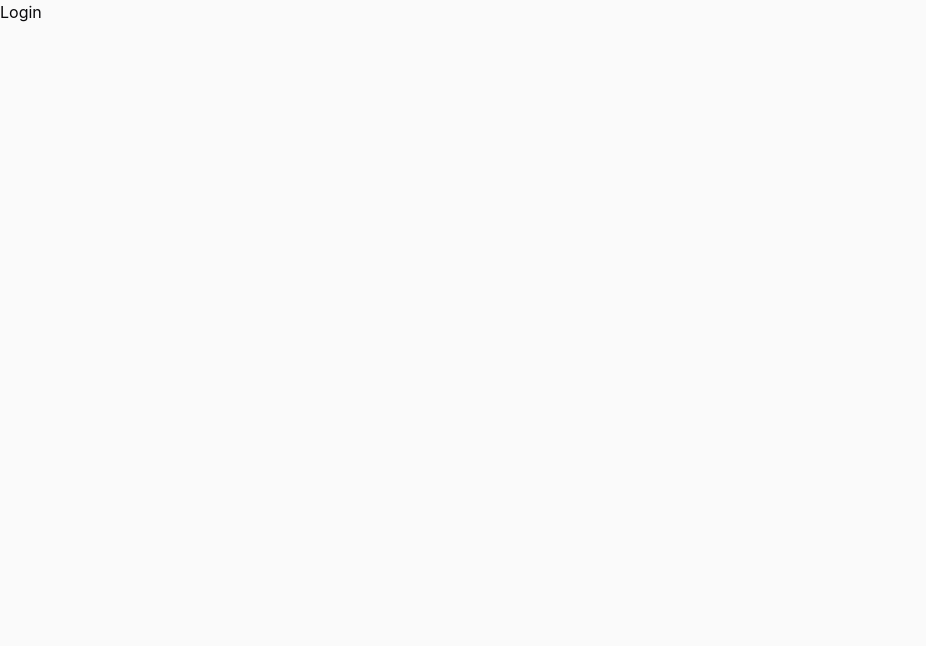
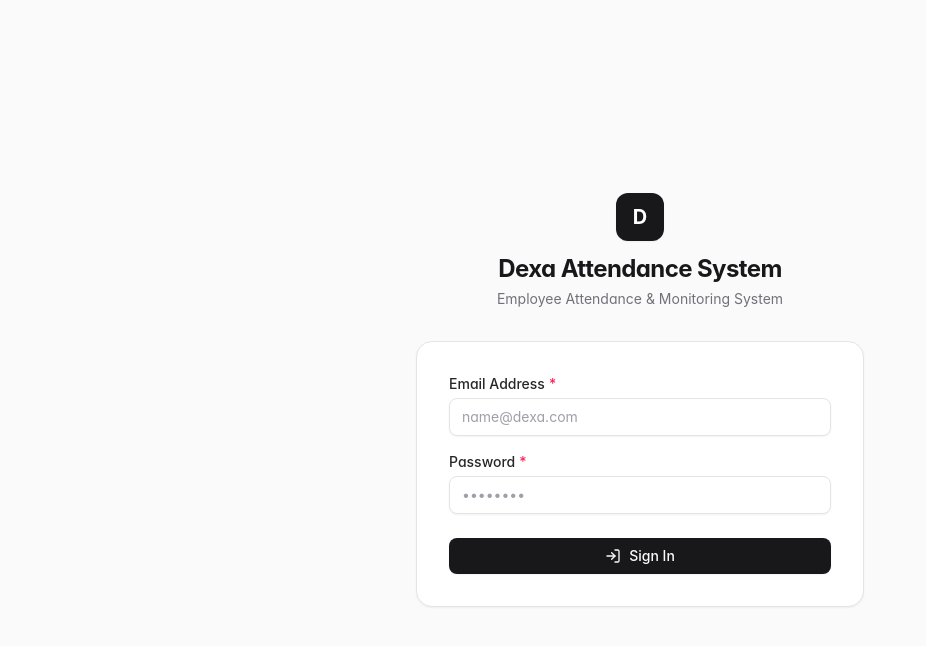
Before and after one commit to elroypedrokameo/attendance-system, a React (Vite) app in the folder frontend/: page /login in a window 1280 px wide. Shown: the top 646 px of the page, without its empty margins (0-926 px from the left). Built offline with nearby package versions, Linux system fonts and the light colour scheme.

Commit message:
feat: login screen

```diff
--- /dev/null
+++ b/frontend/src/components/ui/Button.tsx
@@ -0,0 +1,47 @@
+import React from "react";
+import { Loader2 } from "lucide-react";
+
+interface ButtonProps extends React.ButtonHTMLAttributes<HTMLButtonElement> {
+  variant?: "primary" | "secondary" | "danger" | "outline";
+  isLoading?: boolean;
+  icon?: React.ReactNode;
+}
+
+export const Button: React.FC<ButtonProps> = ({
+  children,
+  variant = "primary",
+  isLoading = false,
+  disabled,
+  icon,
+  className = "",
+  ...props
+}) => {
+  const baseStyles =
+    "inline-flex items-center justify-center gap-2 px-4 py-2 text-sm font-medium rounded-lg transition-colors duration-150 focus:outline-none focus:ring-2 focus:ring-offset-2 disabled:opacity-50 disabled:cursor-not-allowed cursor-pointer";
+
+  const variants = {
+    primary:
+      "bg-zinc-900 text-zinc-50 hover:bg-zinc-800 focus:ring-zinc-950 shadow-xs",
+    secondary:
+      "bg-zinc-100 text-zinc-900 hover:bg-zinc-200/80 focus:ring-zinc-400",
+    danger:
+      "bg-rose-600 text-white hover:bg-rose-700 focus:ring-rose-500 shadow-xs",
+    outline:
+      "border border-zinc-200 bg-white text-zinc-800 hover:bg-zinc-50 hover:text-zinc-900 focus:ring-zinc-400 shadow-xs",
+  };
+
+  return (
+    <button
+      disabled={disabled || isLoading}
+      className={`${baseStyles} ${variants[variant]} ${className}`}
+      {...props}
+    >
+      {isLoading ? (
+        <Loader2 className="w-4 h-4 animate-spin" />
+      ) : (
+        icon && <span className="w-4 h-4">{icon}</span>
+      )}
+      {children}
+    </button>
+  );
+};
--- /dev/null
+++ b/frontend/src/components/ui/Input.tsx
@@ -0,0 +1,44 @@
+import React, { forwardRef } from "react";
+
+interface InputProps extends React.InputHTMLAttributes<HTMLInputElement> {
+  label?: string;
+  error?: string;
+  helperText?: string;
+}
+
+export const Input = forwardRef<HTMLInputElement, InputProps>(
+  ({ label, error, helperText, className = "", id, ...props }, ref) => {
+    const inputId = id || props.name;
+
+    return (
+      <div className="w-full">
+        {label && (
+          <label
+            htmlFor={inputId}
+            className="block text-sm font-medium text-zinc-800 mb-1"
+          >
+            {label}
+            {props.required && <span className="text-rose-500 ml-1">*</span>}
+          </label>
+        )}
+        <input
+          id={inputId}
+          ref={ref}
+          className={`w-full px-3 py-2 text-sm bg-white border rounded-lg shadow-xs transition-colors duration-150 placeholder:text-zinc-400 focus:outline-none focus:ring-2 focus:ring-offset-0 ${
+            error
+              ? "border-rose-400 focus:border-rose-500 focus:ring-rose-100"
+              : "border-zinc-200 focus:border-zinc-900 focus:ring-zinc-900/10"
+          } ${className}`}
+          {...props}
+        />
+        {error ? (
+          <p className="mt-1 text-xs text-rose-600 font-medium">{error}</p>
+        ) : helperText ? (
+          <p className="mt-1 text-xs text-zinc-500">{helperText}</p>
+        ) : null}
+      </div>
+    );
+  },
+);
+
+Input.displayName = "Input";
--- a/frontend/src/pages/Login.tsx
+++ b/frontend/src/pages/Login.tsx
@@ -1,9 +1,66 @@
-import React from 'react'
+import { Button } from "@/components/ui/Button";
+import { Input } from "@/components/ui/Input";
+import { LogIn } from "lucide-react";
+import { useState } from "react";
 
 const Login = () => {
+  const [email, setEmail] = useState("");
+  const [password, setPassword] = useState("");
+
+  const handleSubmit = (e: React.FormEvent<HTMLFormElement>) => {
+    e.preventDefault();
+    console.log("Email:", email);
+    console.log("Password:", password);
+  };
+
   return (
-    <div>Login</div>
-  )
-}
+    <div className="min-h-screen bg-zinc-50 flex items-center justify-center p-4">
+      <div className="w-full max-w-md">
+        <div className="text-center mb-8">
+          <div className="inline-flex items-center justify-center w-12 h-12 rounded-xl bg-zinc-900 text-white font-bold text-xl mb-3 shadow-xs">
+            D
+          </div>
+          <h1 className="text-2xl font-bold text-zinc-900 tracking-tight">
+            Dexa Attendance System
+          </h1>
+          <p className="text-sm text-zinc-500 mt-1">
+            Employee Attendance & Monitoring System
+          </p>
+        </div>
 
-export default Login
+        <div className="bg-white p-8 rounded-2xl border border-zinc-200 shadow-xs">
+          <form onSubmit={handleSubmit} className="space-y-4">
+            <Input
+              label="Email Address"
+              type="email"
+              value={email}
+              onChange={(e) => setEmail(e.target.value)}
+              placeholder="name@dexa.com"
+              required
+            />
+
+            <Input
+              label="Password"
+              type="password"
+              value={password}
+              onChange={(e) => setPassword(e.target.value)}
+              placeholder="••••••••"
+              required
+            />
+
+            <Button
+              type="submit"
+              variant="primary"
+              className="w-full mt-2"
+              icon={<LogIn className="w-4 h-4" />}
+            >
+              Sign In
+            </Button>
+          </form>
+        </div>
+      </div>
+    </div>
+  );
+};
+
+export default Login;
--- a/frontend/src/pages/employee/Dashboard.tsx
+++ b/frontend/src/pages/employee/Dashboard.tsx
@@ -1,9 +1,5 @@
-import React from 'react'
+const Dashboard = () => {
+  return <div>Employee Dashboard</div>;
+};
 
-const Dashboard = () => {
-  return (
-    <div>Dashboard</div>
-  )
-}
-
-export default Dashboard
+export default Dashboard;
```
